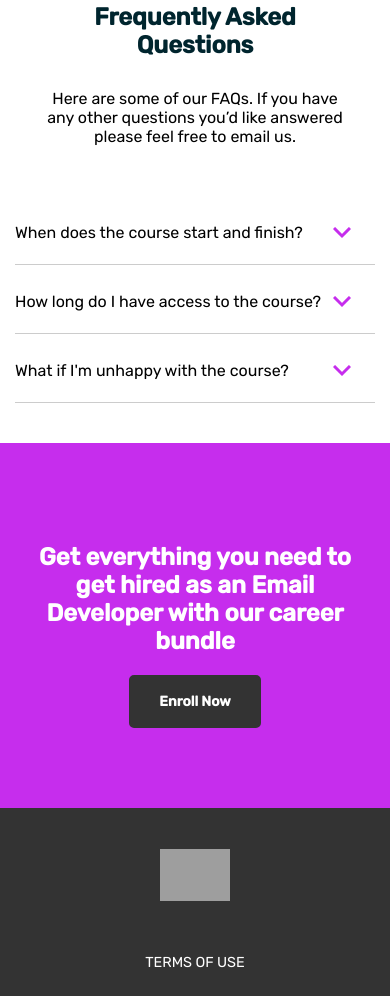
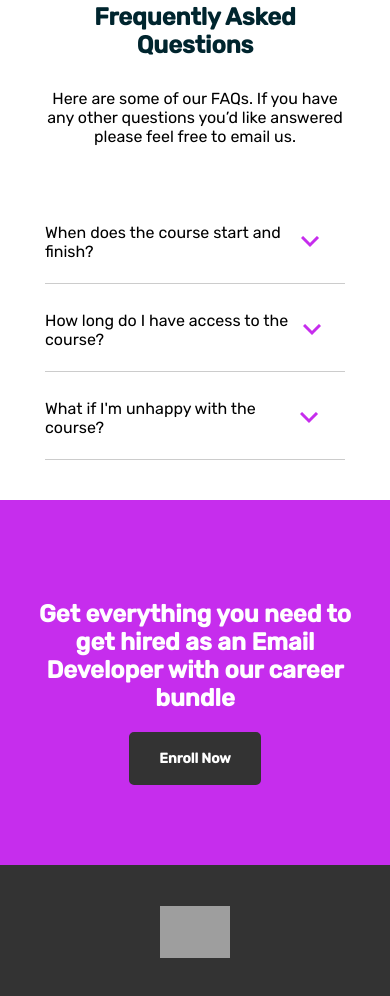
Before and after one commit to Juan-Garcia1/html-email-developer-landing-page, a website: page index.html in a window 390 px wide. Shown: the part 2815-3811 px from the top of the page. Drawn offline with Linux system fonts and the light colour scheme; grey boxes are pictures that could not be loaded.

Commit message:
issue: accordion isn't responsive on mobile

```diff
--- a/css/styles.css
+++ b/css/styles.css
@@ -363,7 +363,7 @@ h2 {
 
 /* ACCORDION */
 .accordion {
-  width: 360px;
+  width: 300px;
   margin: 0 auto 40px auto;
   display: -webkit-box;
   display: -ms-flexbox;
@@ -401,6 +401,10 @@ h2 {
 
 .accordion__header:hover {
   cursor: pointer;
+}
+
+.accordion__header svg {
+  width: 22px;
 }
 
 @media screen and (min-width: 699px) {
```
